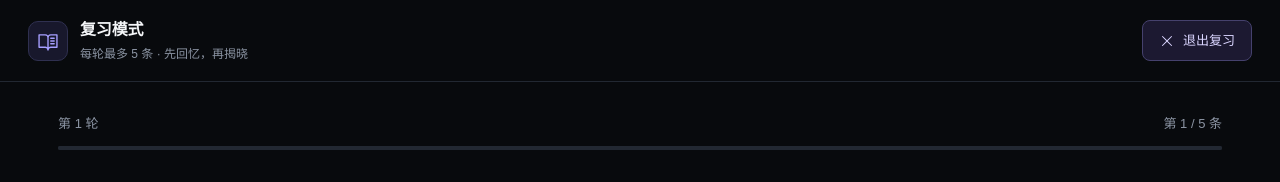
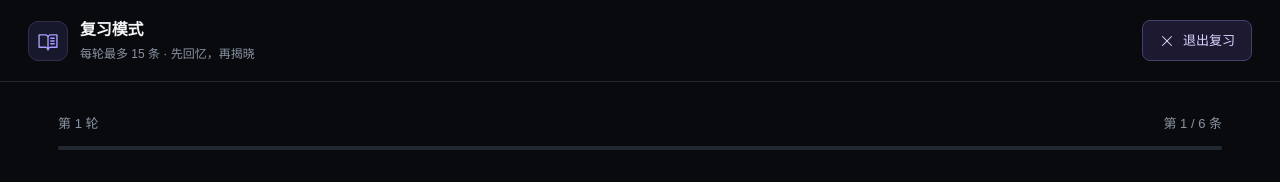
Before and after one commit to ventorfly/revision-reader, a Next.js app: page / in a window 1280 px wide. Both pictures are taken after a click on the button "复习模式". Shown: the top 182 px of the page. Built offline with nearby package versions, Linux system fonts and the light colour scheme.

Commit message:
Increase review rounds to 15 sentences

```diff
--- a/app/page.tsx
+++ b/app/page.tsx
@@ -415,8 +415,8 @@ function ReviewSession({ entries, currentEntries, onClose, onReview, onEdit, onD
   onDelete: (entry: StudyEntry) => void;
   toast: string;
 }) {
-  const [roundQueue, setRound] = useState(() => entries.slice(0, 5));
-  const [remainingQueue, setRemaining] = useState(() => entries.slice(5));
+  const [roundQueue, setRound] = useState(() => entries.slice(0, 15));
+  const [remainingQueue, setRemaining] = useState(() => entries.slice(15));
   const [index, setIndex] = useState(0);
   const [revealedId, setRevealedId] = useState<string | null>(null);
   const [retryQueue, setRetry] = useState<StudyEntry[]>([]);
@@ -455,7 +455,7 @@ function ReviewSession({ entries, currentEntries, onClose, onReview, onEdit, onD
   };
 
   const startRound = (items: StudyEntry[], rest: StudyEntry[]) => {
-    setRound(items.slice(0, 5));
+    setRound(items.slice(0, 15));
     setRemaining(rest);
     setRetry([]);
     setRevealedId(null);
@@ -472,7 +472,7 @@ function ReviewSession({ entries, currentEntries, onClose, onReview, onEdit, onD
       <header className="review-topbar">
         <div className="brand">
           <div className="brand-mark"><BookOpenText size={22} /></div>
-          <div><h1>复习模式</h1><p>每轮最多 5 条 · 先回忆，再揭晓</p></div>
+          <div><h1>复习模式</h1><p>每轮最多 15 条 · 先回忆，再揭晓</p></div>
         </div>
         <button className="review-button" onClick={onClose} type="button">
           <X size={16} />退出复习
@@ -496,8 +496,8 @@ function ReviewSession({ entries, currentEntries, onClose, onReview, onEdit, onD
                 </button>
               )}
               {remaining.length > 0 && (
-                <button className="review-button" onClick={() => startRound(remaining, [...remaining.slice(5), ...retry])} type="button">
-                  继续下一组（{Math.min(5, remaining.length)} 条）
+                <button className="review-button" onClick={() => startRound(remaining, [...remaining.slice(15), ...retry])} type="button">
+                  继续下一组（{Math.min(15, remaining.length)} 条）
                 </button>
               )}
               <button className="review-button" onClick={onClose} type="button">结束复习</button>
@@ -1420,7 +1420,7 @@ export default function Home() {
             disabled={!ready || reviewCandidates.length === 0}
             onClick={startReview}
             ref={reviewButtonRef}
-            title={reviewCandidates.length ? `从当前筛选的 ${reviewCandidates.length} 条对照句中抽取，每轮最多 5 条` : "当前范围没有可复习的对照句"}
+            title={reviewCandidates.length ? `从当前筛选的 ${reviewCandidates.length} 条对照句中抽取，每轮最多 15 条` : "当前范围没有可复习的对照句"}
             type="button"
           >
             <BookOpenText size={17} />复习模式
```
Also changed, not shown: 2 other files (tests, documents, lock files or other folders).
